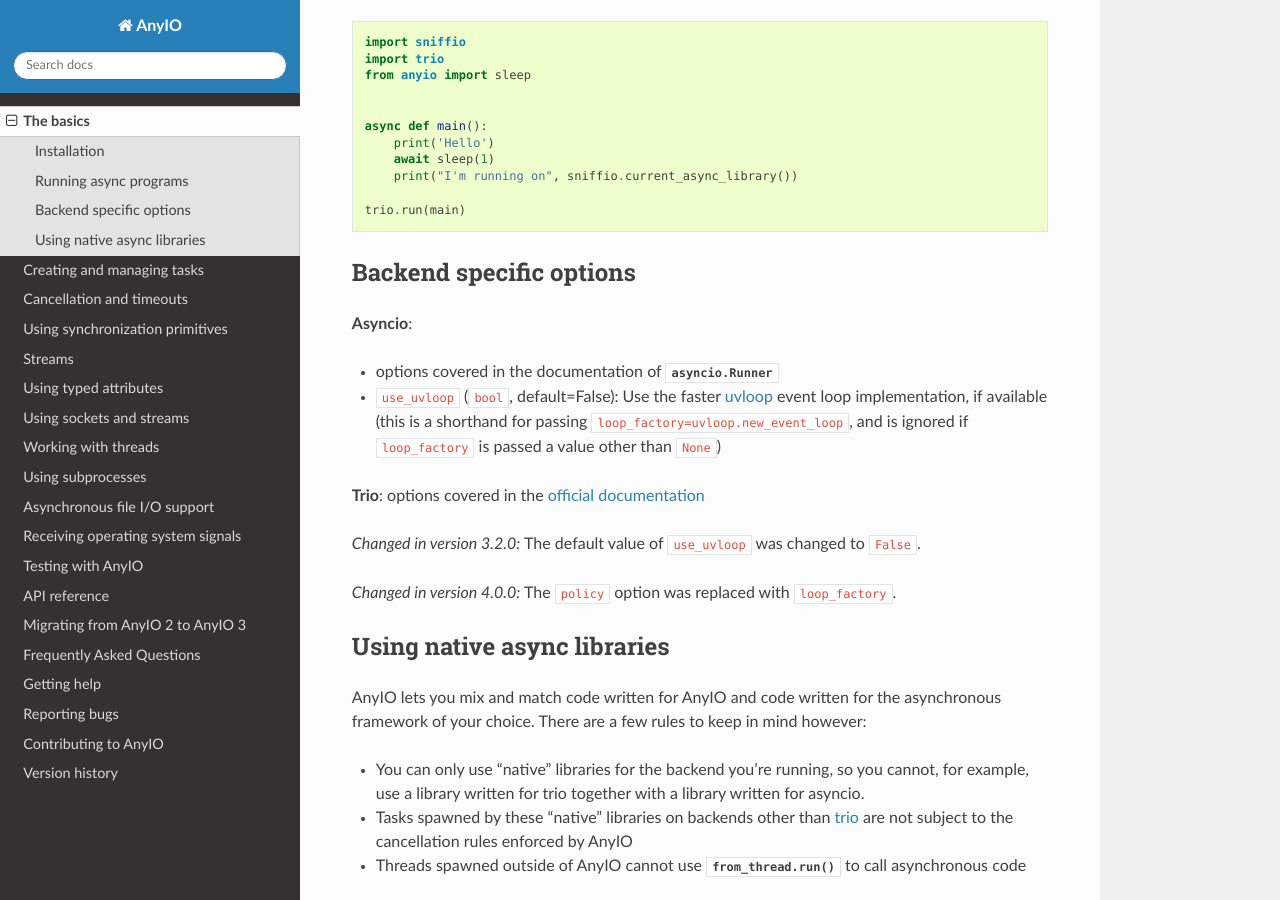
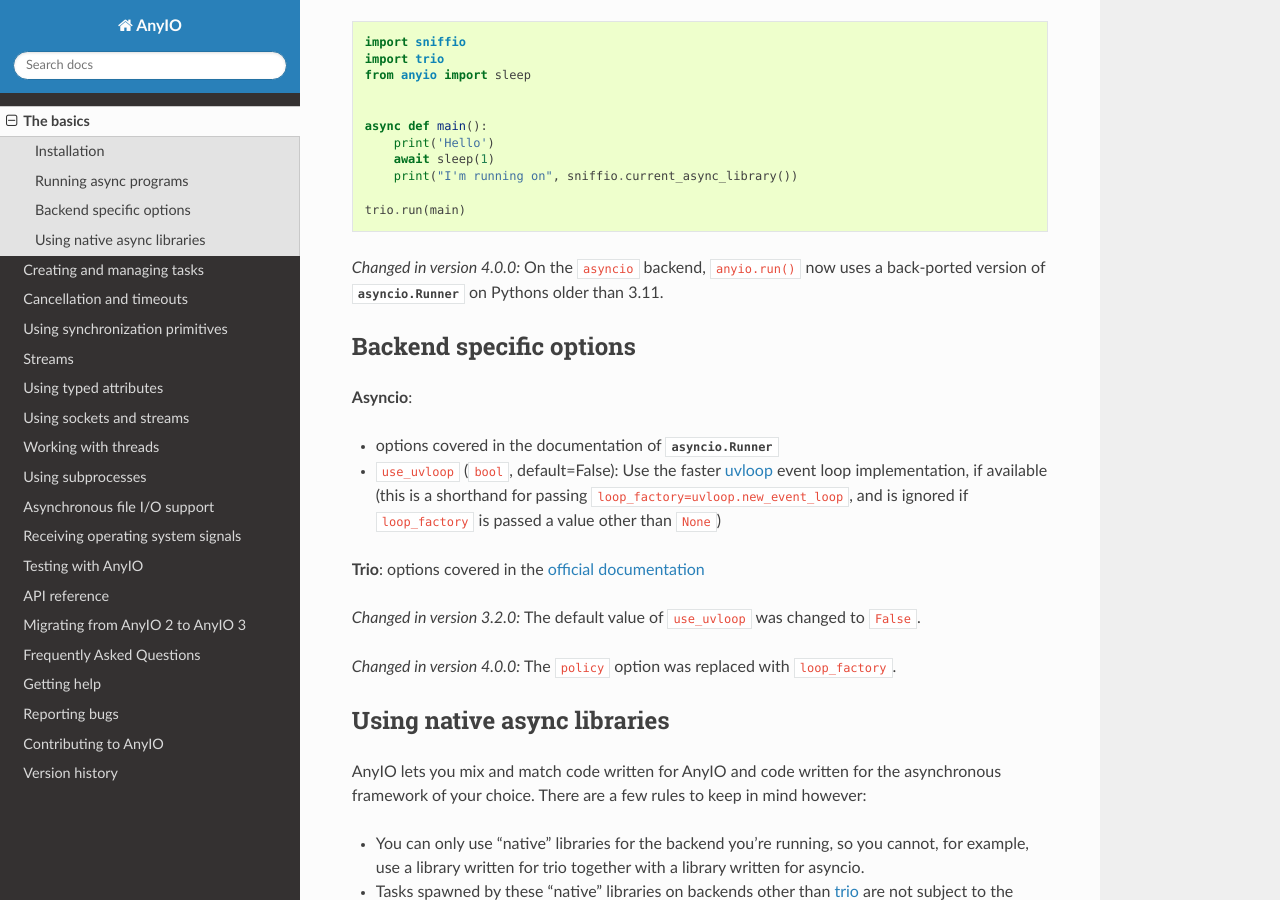
Before and after one commit to agronholm/anyio, a Sphinx documentation site: the page built from docs/basics.rst, in a window 1280 px wide and 900 px high, scrolled down 981 px. Built offline with Sphinx 7.4.7 and the Read the Docs theme 2.0.0, drawn with Linux system fonts in a browser that asks for light colours; the version number could not be read and is left out.

Commit message:
Documented the fact that we use a back-ported runner on Python < 3.11

```diff
--- a/docs/basics.rst
+++ b/docs/basics.rst
@@ -54,6 +54,10 @@ native ``run()`` function of the backend library::
 
     trio.run(main)
 
+.. versionchanged:: 4.0.0
+    On the ``asyncio`` backend, ``anyio.run()`` now uses a back-ported version of
+    :class:`asyncio.Runner` on Pythons older than 3.11.
+
 .. _backend options:
 
 Backend specific options
```
